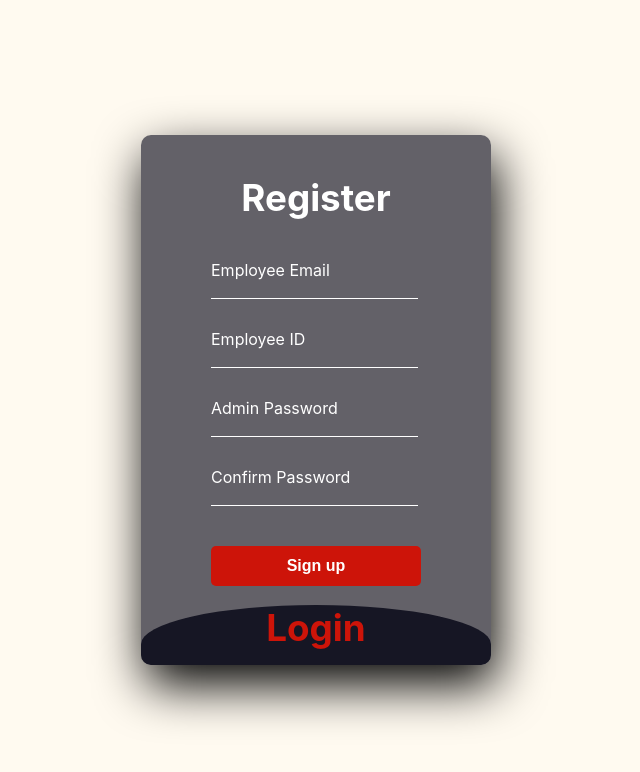
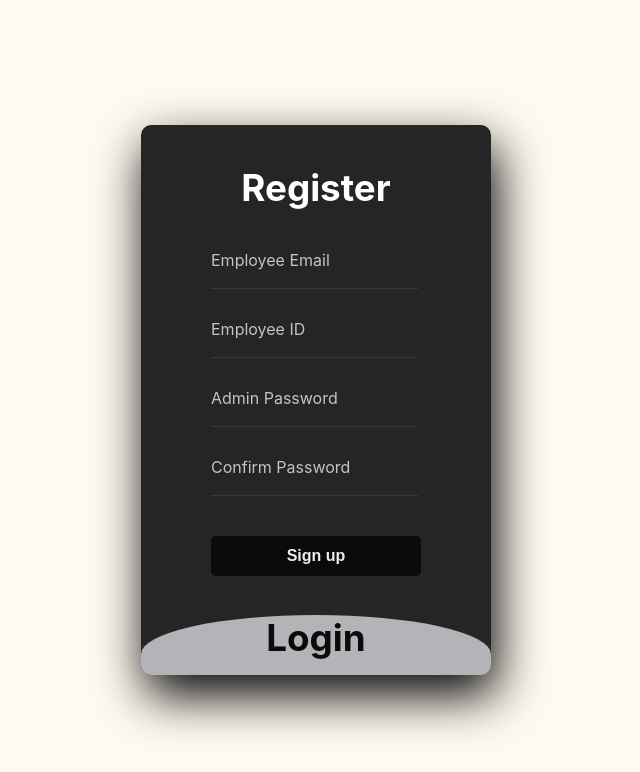
Before and after one commit to Varun-taneja/ATM-Banking-System-T1-Batch9, a React (Create React App) app in the folder bank-client/: page / in a window 1280 px wide. Shown: the top 772 px of the page, without its empty margins (324-964 px from the left). Built offline with nearby package versions, Linux system fonts and the light colour scheme.

Commit message:
Updated Front End

```diff
--- a/bank-client/src/Login.css
+++ b/bank-client/src/Login.css
@@ -12,8 +12,8 @@
 
 .main {
     width: 350px;
-    background-color: #161624aa;
-    height: 530px;
+    background-color: #161618ee;
+    height: 550px;
     overflow: hidden;
     border-radius: 10px;
     box-shadow: 5px 20px 50px #000;
@@ -41,8 +41,8 @@
     margin:5px auto;
     justify-content: center;
     display: block;
-    color: #fff;
-    background: #CD1409;
+    color: #f3eaea;
+    background: #0a0a0a;
     font-size: 1em;
     font-weight: bold;
     margin-top: 10px;
@@ -55,7 +55,7 @@
 
 .login {
     height: 470px;
-    background: #161624;
+    background: #b4b4b8;
     border-radius: 60% / 10%;
     transform: translateY(-180px);
     transition: .8s ease-in-out;
@@ -79,7 +79,7 @@
     top: 0px;
     left: 0px;
     font-size: 16px;
-    color: #fff;
+    color: #c6c2c2;
     pointer-events: none;
     transition: .5s;
 }
@@ -87,10 +87,10 @@
 .user-box input {
     padding: 10px 0;
     font-size: 16px;
-    color: #fff;
+    color: #2e2b2b;
     margin-bottom: 30px;
     border: none;
-    border-bottom: 1px solid #fff;
+    border-bottom: 1px solid #3b3737;
     outline: none;
     background: transparent;
 }
@@ -99,7 +99,7 @@
 .user-box input:valid~label {
     top: -20px;
     left: 0;
-    color: #FFFF00;
+    color: #2c2c28;
     font-size: 12px;
     font-weight: bold;
 }
@@ -124,5 +124,5 @@ label[for="chk"] {
 
 .login label,
 .login input {
-    color: #CD1409;
+    color: #0c0b0b;
 }
```
